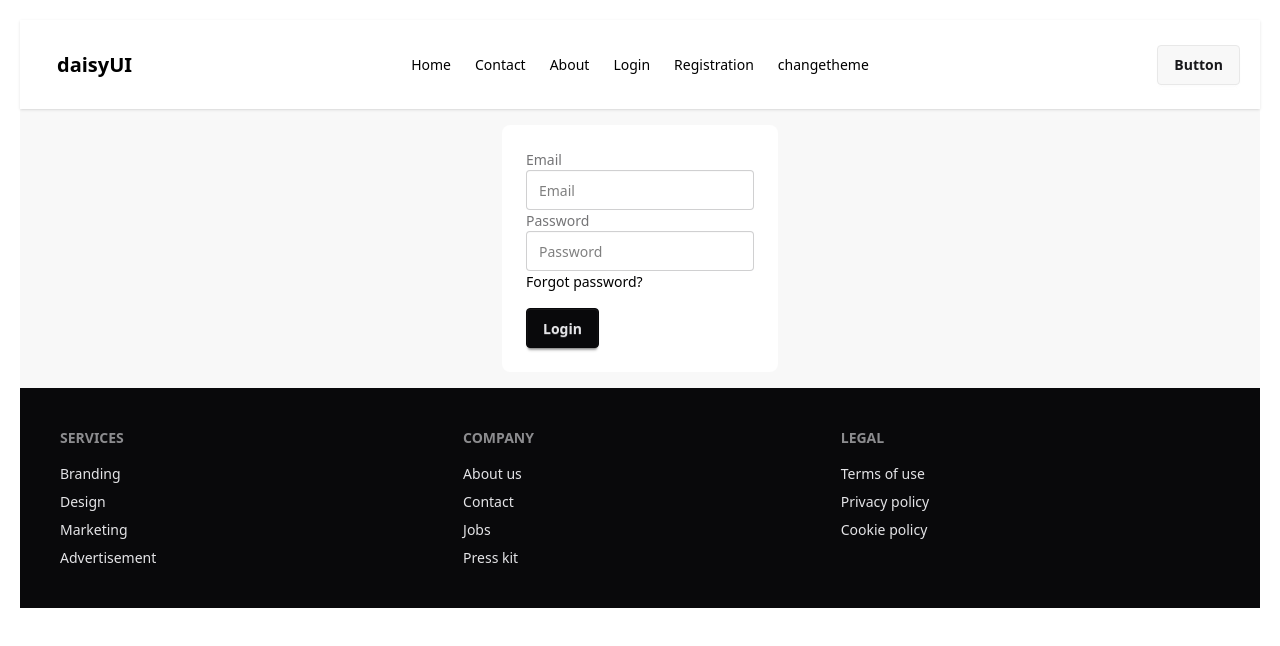
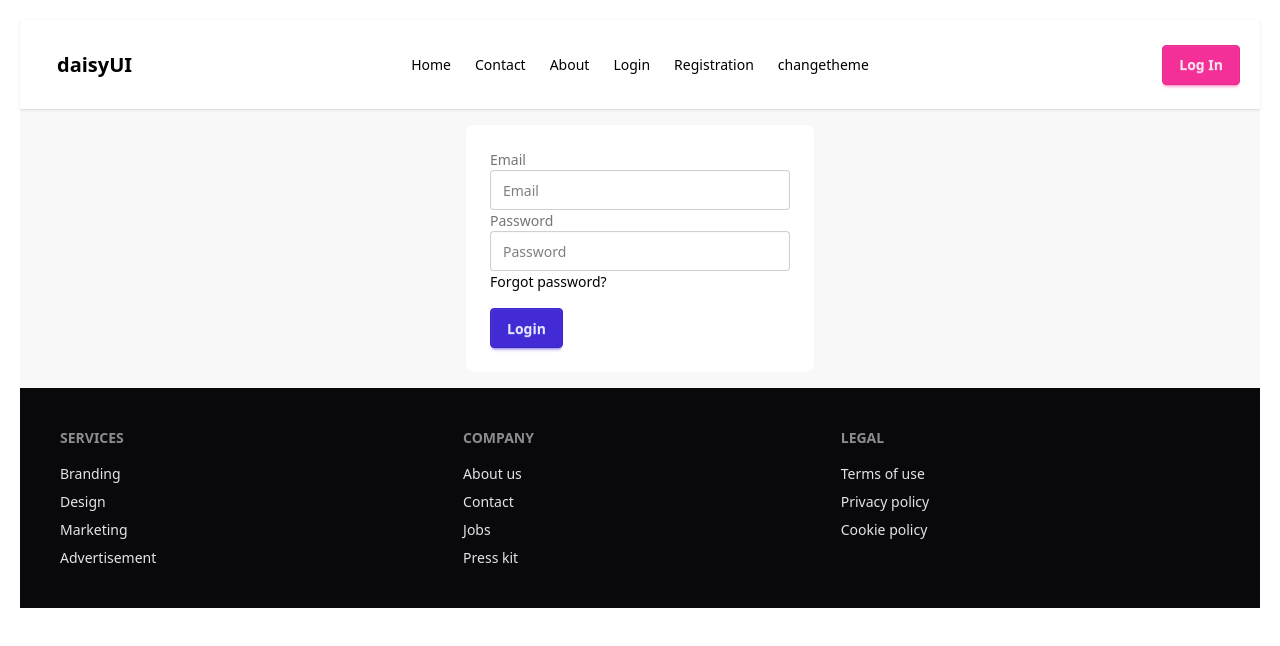
Before and after one commit to Monjurul-190629/React_with_typescript_pra, a React (Vite) app: page /Login in a window 1280 px wide. Shown: the top 646 px of the page. Built offline with nearby package versions, Linux system fonts and the light colour scheme; no server answers.

Commit message:
private route is revised

```diff
--- /dev/null
+++ b/src/Layout/Provider/AuthProvider.tsx
@@ -0,0 +1,55 @@
+import { createUserWithEmailAndPassword, onAuthStateChanged, signInWithEmailAndPassword, signOut } from "firebase/auth";
+import React, { createContext, ReactNode, useEffect, useState } from "react";
+import auth from "../Firebase/Firebase.config";
+
+export const AuthContext = createContext<unknown | undefined>(undefined);
+
+
+interface AuthProviderType {
+    children: ReactNode
+}
+
+export const AuthProvider:React.FC<AuthProviderType> = ({children}) => {
+    const [user, setUser] = useState<unknown>(undefined)
+
+    const [loading, setLoading] = useState<boolean>(true);
+
+    const createUser = (email:string, password:string) => {
+        setLoading(true)
+        return createUserWithEmailAndPassword(auth, email, password);
+    }
+
+    const signIn = (email : string, password : string) => {
+        setLoading(true)
+        return signInWithEmailAndPassword(auth, email, password);
+    }
+
+    const LogOut = () => {
+        signOut(auth).then(() => {
+            // Sign-out successful.
+          }).catch((error) => {
+            // An error happened.
+            console.log(error)
+          });
+    }
+
+    useEffect(() => {
+        const unSubscribe = onAuthStateChanged(auth, currentUser => {
+            setUser(currentUser)
+            setLoading(false)
+          });
+        return () => {
+            unSubscribe();
+        }
+    }, [])
+
+    const authInfo = {user, createUser, signIn, LogOut, loading}
+
+
+    return (
+        <AuthContext.Provider value = {authInfo}>
+            {children}
+        </AuthContext.Provider>
+    )
+
+}
--- /dev/null
+++ b/src/Layout/Provider/PrivateRoute.tsx
@@ -0,0 +1,16 @@
+import React, { useContext } from 'react';
+import { AuthContext } from './AuthProvider';
+import { Navigate } from 'react-router-dom';
+
+const PrivateRoute:React.FC = ({children}) => {
+    const {user, loading} = useContext(AuthContext);
+    if(loading){
+        return <span>Loading ...</span>
+    }
+    if(user){
+        return children;
+    }
+    return <Navigate to = "/Login"></Navigate>
+};
+
+export default PrivateRoute;
--- a/src/Layout/Shared/Navbar.tsx
+++ b/src/Layout/Shared/Navbar.tsx
@@ -1,11 +1,15 @@
-import { NavLink } from "react-router-dom";
+import { Link, NavLink } from "react-router-dom";
 import { useTheme } from "../Provider/ThemeContext";
 import { useTheme1 } from "../Provider/NormalContext";
+import { useContext } from "react";
+import { AuthContext } from "../Provider/AuthProvider";
 
 
 
 const Navbar: React.FC = () => { //This ensures proper typing for functional components.
     const {theme, toggleTheme} = useTheme();
+    const {user, LogOut} = useContext(AuthContext);
+    console.log(user)
     console.log(theme)
     const handleTheme = () => {
         toggleTheme();
@@ -15,6 +19,11 @@ const Navbar: React.FC = () => { //This ensures proper typing for functional com
     console.log(gender)
     food()
     console.log(gender)
+
+    const handleLogOut = () => {
+        LogOut()
+    }
+
 
     const nav1 = (<>
         <li>
@@ -62,7 +71,15 @@ const Navbar: React.FC = () => { //This ensures proper typing for functional com
                 </ul>
             </div>
             <div className="navbar-end">
-                <a className="btn">Button</a>
+                {
+                    user  ? <>
+                    <span>{user.email}</span>
+                    <button onClick={handleLogOut}  className="btn btn-primary">Log Out</button>
+
+                    </> :
+
+                    <Link to = "/Login"><button className="btn btn-secondary">Log In</button></Link>
+                }
             </div>
         </div>
     );
--- a/src/Layout/SignUp_SignIn/Login.tsx
+++ b/src/Layout/SignUp_SignIn/Login.tsx
@@ -1,19 +1,131 @@
-import React from 'react';
+import { sendPasswordResetEmail, signInWithEmailAndPassword } from 'firebase/auth';
+import React, { useContext, useRef } from 'react';
+import auth from '../Firebase/Firebase.config';
+import Swal from 'sweetalert2';
+import { useNavigate } from 'react-router-dom';
+import { AuthContext } from '../Provider/AuthProvider';
 
-const Login:React.FC = () => {
+const Login: React.FC = () => {
+
+    const navigate = useNavigate();
+
+    const emailRef = useRef<HTMLInputElement>(null)
+
+    const {signIn} = useContext(AuthContext);
+
+
+
+
+    const handleSubmit = (e: React.FormEvent<HTMLFormElement>) => {
+        e.preventDefault();
+        const form = e.currentTarget;
+        const formData = new FormData(form);
+        const email = formData.get('email') as string;
+        const password = formData.get('password') as string;
+
+        console.log(email, password)
+
+        /// signIn from authContext
+
+        signIn(email, password)
+        .then(result => {
+            const user = result.user;
+            console.log(user)
+            navigate('/')
+        })
+        .catch((error) => {
+            const errorCode = error.code;
+            const errorMessage = error.message;
+
+            Swal.fire({
+                icon: "error",
+                title: "Oops...",
+                text: "Something went wrong!",
+                footer: `${errorCode} : ${errorMessage}`
+            });
+        });
+
+
+        //// signin with email and password
+
+        /*
+
+        signInWithEmailAndPassword(auth, email, password)
+            .then((userCredential) => {
+                // Signed in
+                const user = userCredential.user;
+                if (user.emailVerified) {
+                    navigate('/');
+                    console.log(user)
+                }
+                else{
+                    alert("Verify your email please")
+                }
+
+                // ...
+            })
+            .catch((error) => {
+                const errorCode = error.code;
+                const errorMessage = error.message;
+
+                Swal.fire({
+                    icon: "error",
+                    title: "Oops...",
+                    text: "Something went wrong!",
+                    footer: `${errorCode} : ${errorMessage}`
+                });
+            });
+
+
+
+
+        */
+    }
+
+    //// Forget Password
+
+    const handleForgetPassword = () => {
+        if (emailRef.current) {
+            const email = emailRef.current.value;
+
+            sendPasswordResetEmail(auth, email)
+                .then(() => {
+                    // Password reset email sent!
+                    // ..
+                    console.log("password email has been sent")
+                })
+                .catch((error) => {
+                    const errorCode = error.code;
+                    const errorMessage = error.message;
+                    Swal.fire({
+                        icon: "error",
+                        title: "Oops...",
+                        text: "Something went wrong!",
+                        footer: `${errorCode} : ${errorMessage}`
+                    });
+                });
+        }
+    }
+
+
+
     return (
         <div>
             <div className="hero bg-base-200">
                 <div className="hero-content flex-col lg:flex-row-reverse">
                     <div className="card bg-base-100 w-full max-w-sm shrink-0 shadow-3xl">
                         <div className="card-body">
-                            <form>
-                                <label className="fieldset-label">Email</label>
-                                <input type="email" className="input " placeholder="Email" />
-                                <label className="fieldset-label">Password</label>
-                                <input type="password" className="input" placeholder="Password" />
-                                <div><a className="link link-hover">Forgot password?</a></div>
-                                <button className="btn btn-neutral mt-4">Login</button>
+                            <form onSubmit={handleSubmit}>
+                                <div>
+                                    <label className="fieldset-label">Email</label>
+                                    <input ref={emailRef} type="email" name="email" className="input w-[300px]" placeholder="Email" />
+                                </div>
+                                <div>
+                                    <label className="fieldset-label">Password</label>
+                                    <input type="password" name="password" className="input" placeholder="Password" />
+                                </div>
+                                <div><a onClick={handleForgetPassword} className="link link-hover">Forgot password?</a></div>
+                                <button className="btn btn-primary mt-4">Login</button>
                             </form>
                         </div>
                     </div>
--- a/src/Layout/SignUp_SignIn/Registration.tsx
+++ b/src/Layout/SignUp_SignIn/Registration.tsx
@@ -1,11 +1,14 @@
-import { createUserWithEmailAndPassword } from 'firebase/auth';
-import React, { useState } from 'react';
+///import { createUserWithEmailAndPassword, sendEmailVerification } from 'firebase/auth';
+import React, { useContext, useState } from 'react';
 import Swal from 'sweetalert2'
-import auth from '../Firebase/Firebase.config';
+//import auth from '../Firebase/Firebase.config';
+import { AuthContext } from '../Provider/AuthProvider';
 
 const Registration: React.FC = () => {
 
     const [error, setError] = useState<string | null>(null);
+
+    const { createUser } = useContext(AuthContext);
 
     const handleSubmit = (e: React.FormEvent<HTMLFormElement>) => {
 
@@ -34,20 +37,54 @@ const Registration: React.FC = () => {
             return
         }
 
+        /// create user from context
 
-        //// createUser
+        createUser(email, password)
+         .then((result: unknown) => {
+            const user = result.user;
+            Swal.fire({
+                title: "User Successfully created and email was sent",
+                icon: "success",
+                draggable: true
+            });
+            console.log(user)
+         })
+         .catch((error : unknown) => {
+            const errorCode = error.code;
+            const errorMessage = error.message;
+            // ..
+            Swal.fire({
+                icon: "error",
+                title: "Oops...",
+                text: "Something went wrong!",
+                footer: `${errorCode} ${errorMessage}`
+            });
+        });
+
+
+       /*
+
+        //// createUser from raw
 
         createUserWithEmailAndPassword(auth, email, password)
             .then((userCredential) => {
                 // Signed up
                 const user = userCredential.user;
                 // ...
+
                 console.log(user)
-                Swal.fire({
-                    title: "User Successfully created ",
-                    icon: "success",
-                    draggable: true
-                  });
+
+                sendEmailVerification(user)
+                    .then(() => {
+                        // Email verification sent!
+                        // ...
+                        Swal.fire({
+                            title: "User Successfully created and email was sent",
+                            icon: "success",
+                            draggable: true
+                        });
+                    });
+
             })
             .catch((error) => {
                 const errorCode = error.code;
@@ -58,8 +95,15 @@ const Registration: React.FC = () => {
                     title: "Oops...",
                     text: "Something went wrong!",
                     footer: `${errorCode} ${errorMessage}`
-                  });
+                });
             });
+
+
+
+
+
+
+       */
     }
 
 
--- a/src/Router/Routes.tsx
+++ b/src/Router/Routes.tsx
@@ -5,6 +5,7 @@ import Contact from '../Layout/Contact/Contact'
 import About from '../Layout/About/About'
 import Login from '../Layout/SignUp_SignIn/Login'
 import Registration from '../Layout/SignUp_SignIn/Registration'
+import PrivateRoute from '../Layout/Provider/PrivateRoute'
 
 
 export const router = createBrowserRouter([
@@ -18,7 +19,7 @@ export const router = createBrowserRouter([
             },
             {
                 path: 'Contact',
-                element: <Contact/>
+                element: <PrivateRoute><Contact></Contact></PrivateRoute>
             },
             {
                 path: 'Login',
--- a/src/main.tsx
+++ b/src/main.tsx
@@ -9,6 +9,7 @@ import { ThemeProvider } from './Layout/Provider/ThemeContext'
 import { GexXP } from './Layout/Provider/NormalContext'
 import { PersonProvider } from './Layout/Provider/PersonContext'
 import AboutProvider from './Layout/Provider/AboutContext'
+import { AuthProvider } from './Layout/Provider/AuthProvider'
 
 
 createRoot(document.getElementById('root')!).render(
@@ -17,7 +18,9 @@ createRoot(document.getElementById('root')!).render(
       <PersonProvider>
         <ThemeProvider>
           <GexXP>
-            <RouterProvider router={router} />
+            <AuthProvider>
+              <RouterProvider router={router} />
+            </AuthProvider>
           </GexXP>
         </ThemeProvider>
       </PersonProvider>
```
